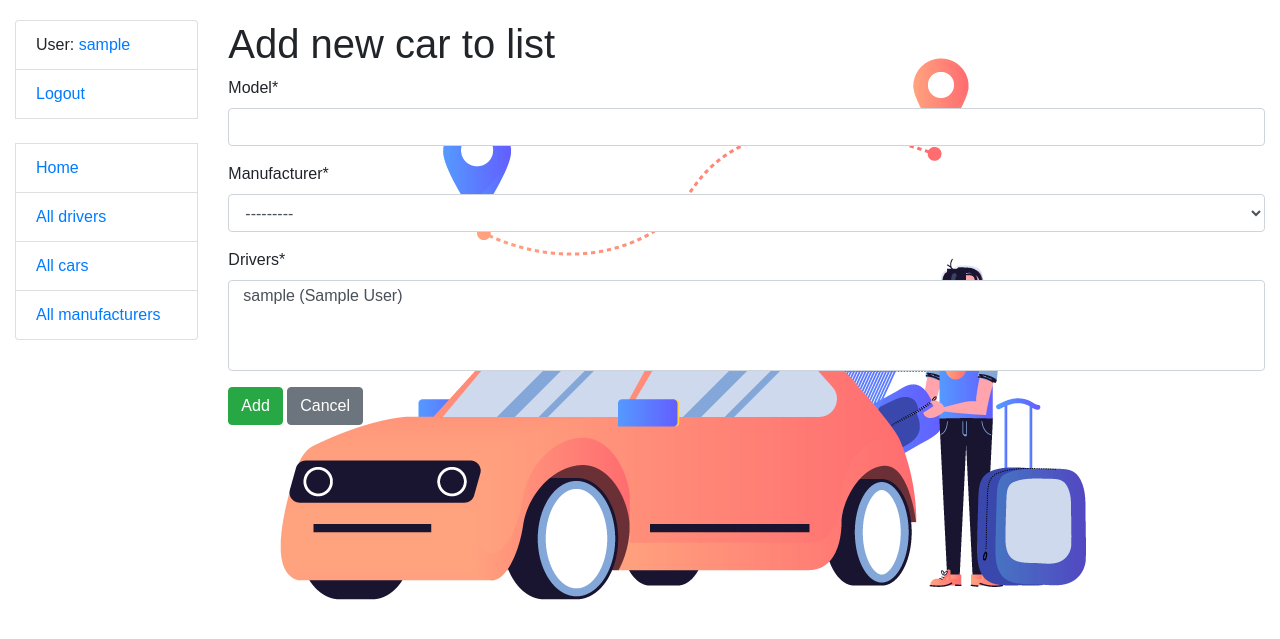
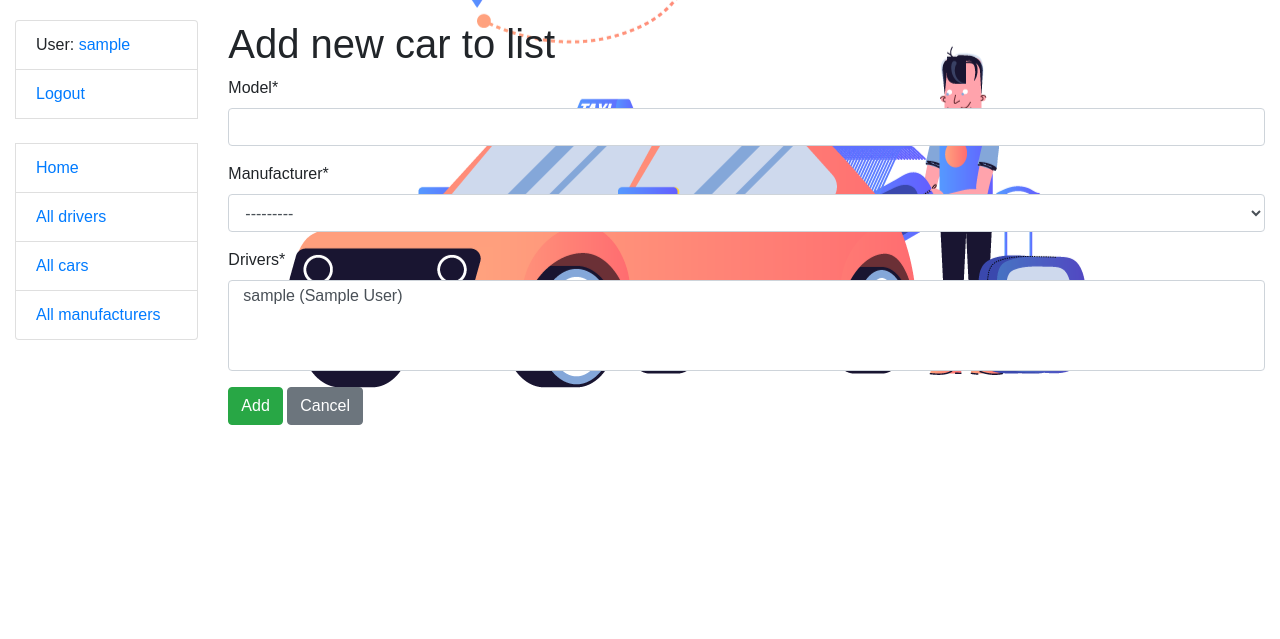
Before and after one commit to Hectorovich/taxi-service, a Django app: page /cars/create/ in a window 1280 px wide. Shown: the top 639 px of the page. Run offline with Django 4.2, Linux system fonts and the light colour scheme; the visitor is signed in with stand-in values (Sample User, id 1); data comes from the database, SQL or seed files in the repository; data that the repository does not hold is empty; some libraries are stand-ins or nearby versions.

Commit message:
Changed position of background

```diff
--- a/static/css/styles.css
+++ b/static/css/styles.css
@@ -3,6 +3,6 @@ body {
     background-image: url("../images/taxi.png");
     background-size: auto auto;
     background-repeat: no-repeat;
-    background-position: center top;
+    background-position: center bottom;
     font-family: 'Cabin', sans-serif;
 }
```
